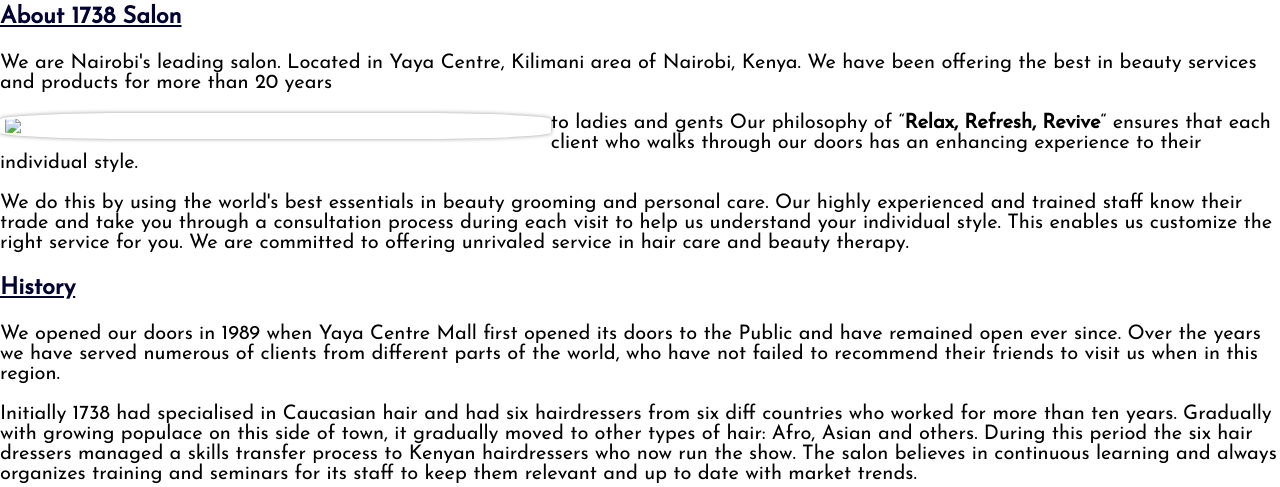
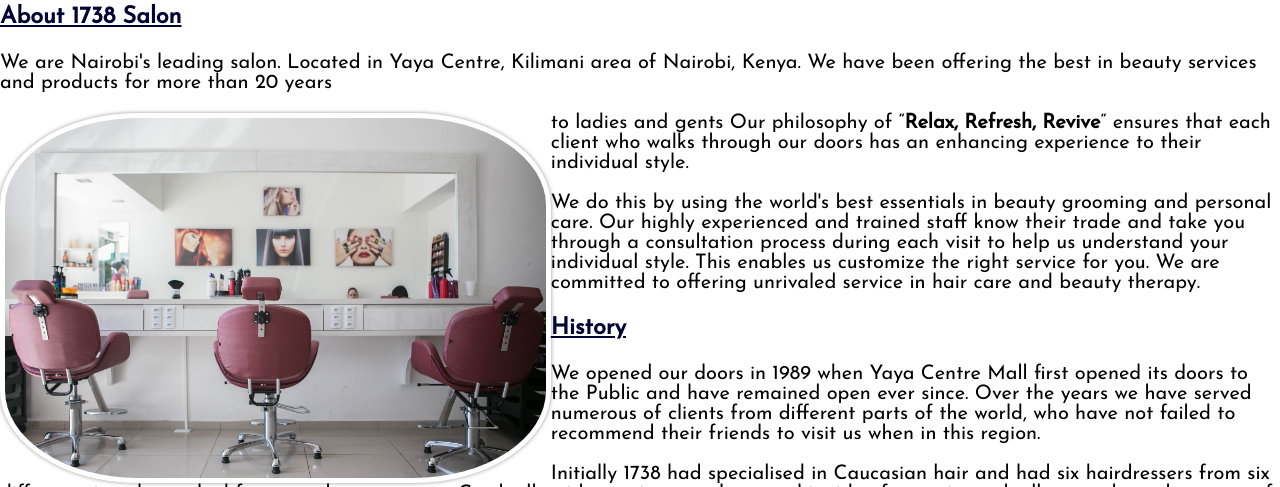
Before and after one commit to Joan-w/Salon, a plain HTML site: page index.html in a window 1280 px wide. Shown: the part 722-1209 px from the top of the page. Drawn offline with Linux system fonts and the light colour scheme.

Commit message:
new edit

```diff
--- a/index.html
+++ b/index.html
@@ -43,7 +43,7 @@
                     <p>We are Nairobi's leading salon. Located in Yaya Centre, Kilimani area of Nairobi, Kenya. We have been offering the best in beauty services and products for more than 20 years
                         <div class="col-sm-5">
                         <div class="img-wrap">
-                            <img src="./Desktop/Salon/Project Images/bgd abou.jpg">
+                            <img src="./Project Images/bgd abou.jpg">
                         </div>
                         to ladies and gents Our philosophy of “<b>Relax, Refresh, Revive</b>“ ensures that each client who walks through our doors has an enhancing experience to their individual style.</p>
                     <p>We do this by using the world's best essentials in beauty grooming and personal care.
```
